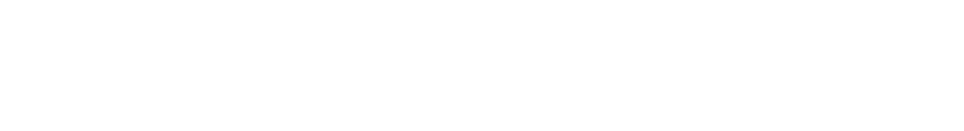
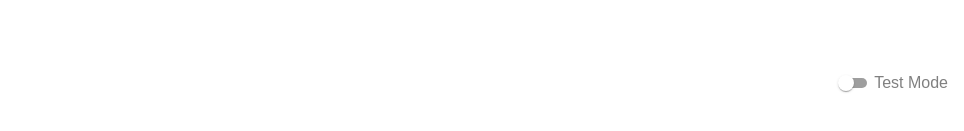
Before and after one commit to Chimoney/non-profit-donations, a Next.js app in the folder open-giving/: page /donation-success in a window 1280 px wide. Shown: the part 671-802 px from the top of the page, without its empty margins (316-1280 px from the left). Built offline with nearby package versions, Linux system fonts and the light colour scheme.

Commit message:
fix/enhance test mode and error handling

```diff
--- a/open-giving/package.json
+++ b/open-giving/package.json
@@ -20,7 +20,7 @@
     "@opentelemetry/api": "^1.6.0",
     "chimoney-payment-widget": "^0.0.28",
     "next": "^12.2.5",
-    "non-profit-donations": "latest",
+    "non-profit-donations": "^0.0.9",
     "qrcode.react": "^4.0.1",
     "react": "^18",
     "react-dom": "^18",
--- a/open-giving/src/components/Layout.js
+++ b/open-giving/src/components/Layout.js
@@ -3,6 +3,8 @@
 import { Box, Button, Container, IconButton } from '@mui/material';
 import { useTheme } from '@mui/material/styles';
 import React from 'react';
+
+import TestModeSwitcher from './TestModeSwitcher';
 
 const Layout = ({ children, plain = false }) => {
   const theme = useTheme();
@@ -45,13 +47,14 @@
             startIcon={<LockIcon sx={{ width: '0.5em' }} color="success" />}
             style={{
               color: theme.palette.common.black,
-              margin: 'auto',
+              margin: '0',
               position: 'fixed',
               left: 0,
               bottom: 0,
               width: '100%',
               background: theme.palette.background.paper,
               zIndex: '1000000',
+              borderRadius: '0',
             }}
             fullWidth
           >
@@ -59,6 +62,7 @@
           </Button>
         </Container>
       )}
+      <TestModeSwitcher />
     </Box>
   );
 };
--- a/open-giving/src/components/NonProfitDialog.js
+++ b/open-giving/src/components/NonProfitDialog.js
@@ -117,7 +117,9 @@
                 <Typography variant="h6">Donation Methods</Typography>
                 <List>
                   {nonProfit.paymentMethods
-                    .filter((method) => getPaymentID(method))
+                    .filter(
+                      (method) => method.paymentID && getPaymentID(method)
+                    )
                     .map((method, index) => (
                       <DonationForm
                         key={method.type}
--- /dev/null
+++ b/open-giving/src/components/TestModeSwitcher.js
@@ -0,0 +1,49 @@
+import { Box, FormControlLabel, Switch } from '@mui/material';
+import { useRouter } from 'next/router';
+import React from 'react';
+
+const TestModeSwitcher = () => {
+  const router = useRouter();
+  const isTestMode = router.query.useTestPaymentID === '1';
+
+  const handleToggle = () => {
+    const query = { ...router.query };
+    if (isTestMode) {
+      delete query.useTestPaymentID;
+    } else {
+      query.useTestPaymentID = '1';
+    }
+    router.push({ pathname: router.pathname, query }, undefined, {
+      shallow: true,
+    });
+  };
+
+  return (
+    <Box
+      sx={{
+        position: 'fixed',
+        bottom: 26,
+        right: 0,
+        zIndex: 1000,
+        backgroundColor: 'rgba(255, 255, 255, 0.8)',
+        borderRadius: '8px',
+        paddingBottom: '8px',
+      }}
+    >
+      <FormControlLabel
+        control={
+          <Switch
+            checked={isTestMode}
+            onChange={handleToggle}
+            color={isTestMode ? 'primary' : 'default'}
+            size="small"
+          />
+        }
+        label="Test Mode"
+        style={{ color: isTestMode ? 'inherit' : 'grey' }}
+      />
+    </Box>
+  );
+};
+
+export default TestModeSwitcher;
--- a/open-giving/src/pages/api/chimoney-donate.js
+++ b/open-giving/src/pages/api/chimoney-donate.js
@@ -7,7 +7,7 @@
       amount,
       currency = 'USD',
       payerEmail,
-      walletID,
+      walletID: walletIDFromBody,
       redirect_url,
       useTestPaymentID,
     } = req.body;
@@ -15,6 +15,13 @@
     const apiKEYTest = process.env.CHIMONEY_API_SECRET_TEST;
 
     try {
+      const walletID =
+        useTestPaymentID && typeof walletIDFromBody?.test !== 'undefined'
+          ? walletIDFromBody?.test
+          : typeof walletIDFromBody?.production !== 'undefined'
+          ? walletIDFromBody?.production
+          : walletIDFromBody;
+
       if (!walletID) {
         res.status(400).json({
           error: `Wallet ID is not set for this Organization in ${
```
Also changed, not shown: open-giving/src/components/DonationForm.js (+31 -27 lines), open-giving/src/hooks/useDonation.js (+13 -7 lines), 1 other file (tests, documents, lock files or other folders).
